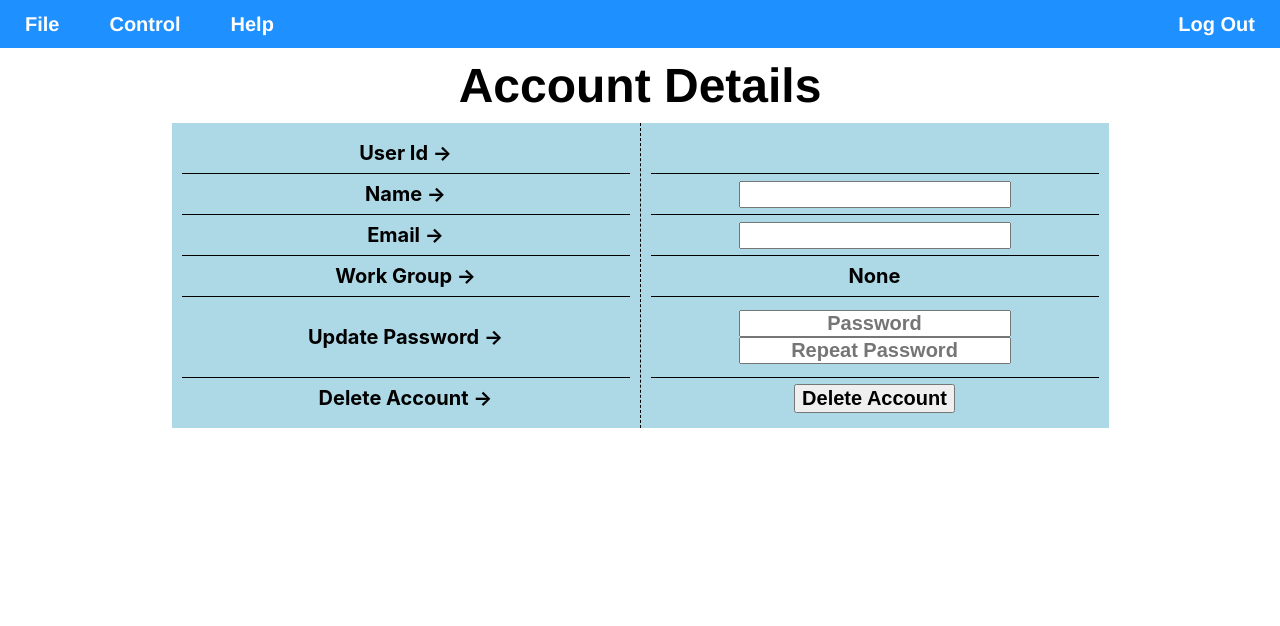
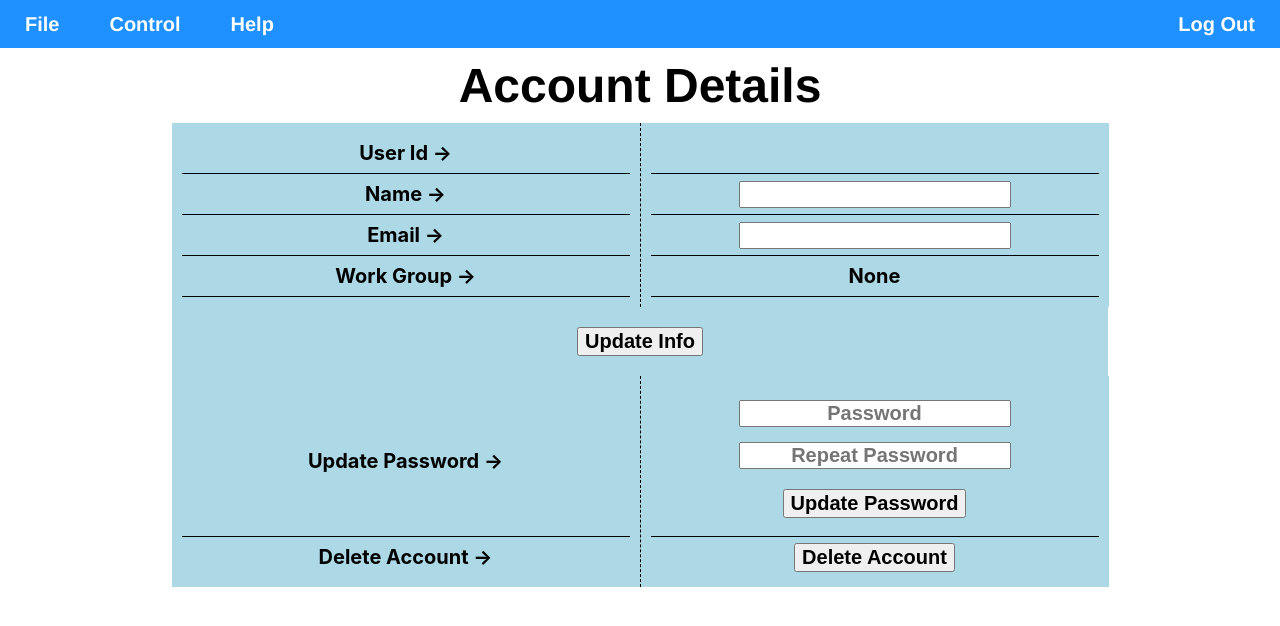
Before and after one commit to kingmikeip/fotedit, a React (Create React App) app: page /user-details/1 in a window 1280 px wide. Shown: the top 626 px of the page. Built offline with nearby package versions, Linux system fonts and the light colour scheme; no server answers; the HTML template or start-up script is replaced by a standard one.

Commit message:
update user details and change password working

```diff
--- a/src/components/UserCreate.jsx
+++ b/src/components/UserCreate.jsx
@@ -136,7 +136,7 @@ export default function UserCreate(props) {
                     <p style={style.passwordtext}>{passwordMatch ? '' : 'Passwords do not match'}</p>
                     <p style={style.passwordtext}>{passwordOk ? "" : "Password must be at least 8 characters"}</p>
                 </div>
-                <button style={style.createbutton} onClick={handleSubmit}>Create Account</button>
+                <button style={style.createbutton} onClick={handleSubmit} disabled={!passwordOk}>Create Account</button>
                 <p>{created ? `Account created! Re-directing in ${countdown} seconds` : ""}</p>
             </form>
         </div>
--- a/src/components/UserDetails.jsx
+++ b/src/components/UserDetails.jsx
@@ -10,9 +10,30 @@ export default function UserDetails() {
     let history = useHistory();
     let location = useLocation();
     let userId = location.pathname.split('/')[location.pathname.split('/').length - 1];
-    // console.log(userId);
+
+    const [nameEmail, setNameEmail] = useState({});
+    const [password, setPassword] = useState({});
+    const [passwordOk, setPasswordOk] = useState(true);
+    const [passwordMatch, setPasswordMatch] = useState(true);
 
     const [userInfo, setUserInfo] = useState({})
+
+    const handleInput = (e) => {
+        let temp = e.target.value;
+        let name = e.target.name;
+        if (name === 'password' || name === 'repeat') {
+            setPassword((prev) => ({ ...prev, [name]: temp }))
+            // if (password.password!=password.repeat){
+            //     setPasswordOk(false);
+            // } else if (password.password && password.password.length<8){
+            //     setPasswordMatch(false);
+            // }
+            // console.log(password);
+        } else {
+            setNameEmail((prev) => ({ ...prev, [name]: temp }))
+            console.log(nameEmail);
+        }
+    }
 
     useEffect(() => {
         const getUserInfo = async () => {
@@ -77,7 +98,7 @@ export default function UserDetails() {
         infodivpw: {
             display: "flex",
             flexDirection: "column",
-            height: "80px",
+            height: "150px",
             justifyContent: "center",
             alignItems: "center",
             borderBottom: "1px solid black"
@@ -88,6 +109,21 @@ export default function UserDetails() {
             justifyContent: "center",
             alignItems: "center"
         },
+        middlediv: {
+            display: "flex",
+            justifyContent: "center",
+            alignItems: "center",
+            width: "100vw",
+            textAlign: "center"
+        },
+        middledivsub: {
+            justifyContent: "center",
+            alignItems: "center",
+            backgroundColor: "lightblue",
+            width: "70%",
+            padding: "20px",
+            textAlign: "center"
+        },
         text: {
             fontSize: '20px',
             fontWeight: 'bold',
@@ -95,25 +131,71 @@ export default function UserDetails() {
             margin: "0",
             textAlign: "center"
         },
+        passwordbutton: {
+            margin: "10px 0"
+        },
         passwordform: {
             fontSize: '20px',
             fontWeight: 'bold',
             padding: "0",
-            margin: "0",
+            margin: "5px 0 10px 0",
             textAlign: "center"
         }
     }
 
     const deleteUser = () => {
         // deletes user
+        alert(`Don't Delete Your Account!`)
     }
 
     const updatePassword = async () => {
-        // update password
+        try {
+            let response = await axios({
+                url: `${apiUrl}/users/${userInfo.id}/change-password`,
+                method: 'PUT',
+                data: {password: password.password},
+                headers: {'authorization': `bearer ${token}`}
+            })
+            console.log(response);
+
+        } catch (error) {
+            console.log(error);
+        }
     }
 
-    const updateInformation = async () => {
-        // updateUserinfo
+    const checkPassword = async (e) => {
+        e.preventDefault();
+        // update password
+        if (password.password === password.repeat) {
+            // something
+            if (password.password.length >= 8) {
+                console.log("password is ok!")
+                await updatePassword();
+            } else {
+                alert("Password must be at least 8 characters");
+            }
+        } else {
+            alert("Passwords do not match!")
+        }
+    }
+
+    const updateInformation = async (e) => {
+        e.preventDefault();
+        if (Object.keys(nameEmail).length === 0) {
+            alert('There are no changes to your information!')
+            return;
+        }
+        try {
+            let response = await axios({
+                method: "PUT",
+                url: `${apiUrl}/users/${userId}`,
+                data: { user: { name: nameEmail.name, email: nameEmail.email } },
+                headers: { 'authorization': `bearer ${token}` }
+            })
+            console.log(response)
+        } catch (error) {
+            console.log(error)
+        }
     }
 
     return (
@@ -134,6 +216,31 @@ export default function UserDetails() {
                     <div style={style.infodiv}>
                         <p style={style.text}>Work Group -></p>
                     </div>
+                </div>
+                <div style={style.rightdiv}>
+                    <div style={style.infodiv}>
+                        <p style={style.text}>{userInfo && userInfo.id}</p>
+                    </div>
+                    <div style={style.infodiv}>
+                        <input type="text" defaultValue={userInfo && userInfo.name} style={style.text} onChange={handleInput} name="name" />
+                    </div>
+                    <div style={style.infodiv}>
+                        <input type="text" defaultValue={userInfo && userInfo.email} style={style.text} onChange={handleInput} name="email" />
+                    </div>
+                    <div style={style.infodiv}>
+                        <p style={style.text}>{userInfo && userInfo.group || "None"}</p>
+                    </div>
+                </div>
+            </div>
+
+            <div style={style.middlediv}>
+                <div style={style.middledivsub}>
+                    <button><p style={style.text} onClick={updateInformation}>Update Info</p></button>
+                </div>
+            </div>
+
+            <div style={style.topdiv}>
+                <div style={style.leftdiv}>
                     <div style={style.infodivpw}>
                         <p style={style.text}>Update Password -></p>
                     </div>
@@ -142,28 +249,21 @@ export default function UserDetails() {
                     </div>
                 </div>
                 <div style={style.rightdiv}>
-                    <div style={style.infodiv}>
-                        <p style={style.text}>{userInfo && userInfo.id}</p>
-                    </div>
-                    <div style={style.infodiv}>
-                        <input type="text" defaultValue={userInfo && userInfo.name} style={style.text} />
-                    </div>
-                    <div style={style.infodiv}>
-                        <input type="text" defaultValue={userInfo && userInfo.email} style={style.text} />
-                    </div>
-                    <div style={style.infodiv}>
-                        <p style={style.text}>{userInfo && userInfo.group || "None"}</p>
-                    </div>
                     <div style={style.infodivpw}>
                         <div>
-                            <input type="password" placeholder="Password" name="password" style={style.passwordform}></input>
+                            <input type="password" placeholder="Password" name="password" style={style.passwordform} onChange={handleInput} name="password" value={password.password}></input>
                         </div>
                         <div>
-                            <input type="password" placeholder="Repeat Password" style={style.passwordform}></input>
+                            <input type="password" placeholder="Repeat Password" style={style.passwordform} onChange={handleInput} name="repeat" value={password.repeat}></input>
                         </div>
+                        <button style={style.passwordbutton} onClick={checkPassword}><p style={style.text} >Update Password</p></button>
+                        {/* <div>
+                            <p style={style.passwordtext}>{passwordMatch ? '' : 'Passwords do not match'}</p>
+                            <p style={style.passwordtext}>{passwordOk ? "" : "Password must be at least 8 characters"}</p>
+                        </div> */}
                     </div>
                     <div style={style.infodivbottom}>
-                        <button><p style={style.text}>Delete Account</p></button>
+                        <button><p style={style.text} onClick={deleteUser}>Delete Account</p></button>
                     </div>
                 </div>
             </div>
```
